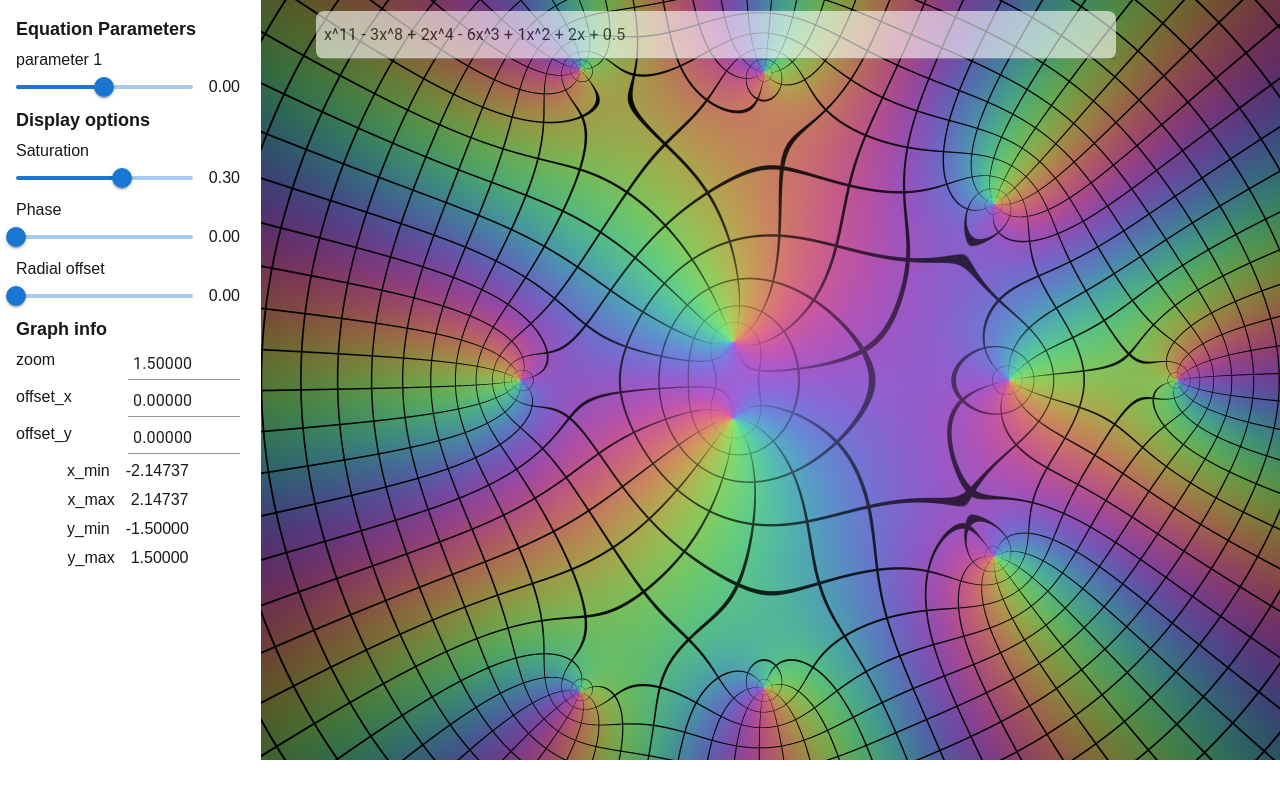
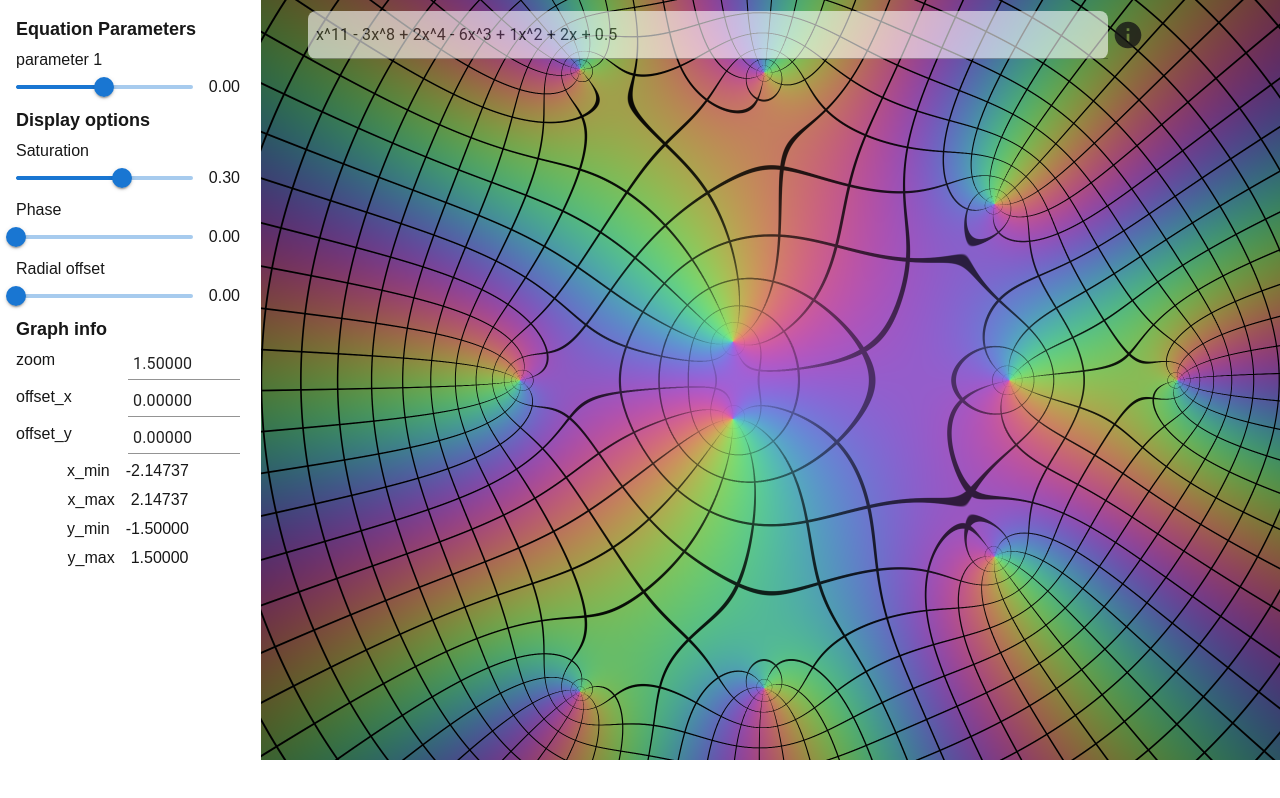
Before and after one commit to AustereTriceratops/complex-graphing-tool, a Next.js app: page / in a window 1280 px wide. Shown: the top 798 px of the page. Built offline with nearby package versions, Linux system fonts and the light colour scheme; what @mui/material-nextjs would draw is missing.

Commit message:
info panel showing built-in functions

```diff
--- a/app/components/EquationInput.js
+++ b/app/components/EquationInput.js
@@ -1,6 +1,8 @@
 import { useEffect, useState } from 'react';
 import { Input } from "@mui/material";
 import ErrorIcon from '@mui/icons-material/Error';
+
+import Info from './Info';
 
 const EquationInput = (props) => {
     const {value, setEquation, error} = props;
@@ -12,7 +14,14 @@ const EquationInput = (props) => {
     }, [value])
 
     return (
-        <div style={{display: 'flex', flexDirection: 'row', padding: '0.5rem', gap: '0.25rem', justifyContent: 'center', alignItems: 'center'}}>
+        <div style={{
+            display: 'flex',
+            flexDirection: 'row',
+            padding: '0.5rem', gap: '0.25rem',
+            justifyContent: 'center',
+            alignItems: 'center'
+        }}>
+            <ErrorIcon style={{visibility: (error)? 'visible' : 'hidden'}}/>
             <Input
                 type="text"
                 value={internalValue}
@@ -37,7 +46,7 @@ const EquationInput = (props) => {
                     }
                 }}
             />
-            <ErrorIcon style={{visibility: (error)? 'visible' : 'hidden'}}/>
+            <Info/>
         </div>
     )
 }
--- /dev/null
+++ b/app/components/Info.js
@@ -0,0 +1,75 @@
+import { useState, useEffect, useRef } from 'react'
+import { Paper, Typography, IconButton } from '@mui/material';
+import InfoIcon from '@mui/icons-material/Info';
+
+const useClickOutsideEvent = (targetRef, exceptionRef, close) => {
+    useEffect(() => {
+        const handleClickOutside = (event) => {
+            if (
+                targetRef.current && !targetRef.current.contains(event.target) &&
+                exceptionRef.current && !exceptionRef.current.contains(event.target)
+            ) {
+                close();
+            }
+        }
+
+        // Bind the event listener
+        document.addEventListener("mousedown", handleClickOutside);
+
+        // cleanup
+        return () => {
+            document.removeEventListener("mousedown", handleClickOutside);
+        };
+    }, [targetRef, exceptionRef])
+}
+
+const Info = () => {
+    const [panelIsVisible, setPanelIsVisible] = useState(false);
+
+    const paperRef = useRef();
+    const controlRef = useRef();
+    useClickOutsideEvent(paperRef, controlRef, () => setPanelIsVisible(false));
+
+    return (
+        <div style={{ position: 'relative' }}>
+            <div ref={controlRef} onClick={() => {
+                setPanelIsVisible(!panelIsVisible);
+            }}>
+                <InfoIcon
+                    sx={{
+                        cursor: 'pointer',
+                        opacity: '0.8',
+                        fontSize: '2rem',
+                        ":hover": {opacity: '1.0'}
+                    }}
+                />
+            </div>
+            <Paper ref={paperRef} elevation={4} sx={{
+                visibility: panelIsVisible ? 'visible' : 'hidden',
+                position: 'absolute',
+                right: 0,
+                top: '3rem',
+                padding: '0.5rem',
+                background: '#555',
+                color: 'white',
+                width: '20rem',
+            }}>
+                <Typography variant="h6" sx={{fontWeight: 'bold'}}>
+                    Constants
+                </Typography>
+                <Typography sx={{ml: 2}}>pi = 3.141592653589793</Typography>
+                <Typography sx={{ml: 2}}>e = 2.718281828459045</Typography>
+
+                <Typography variant="h6" sx={{fontWeight: 'bold'}}>Functions</Typography>
+                <Typography sx={{ml: 2}}>sin(x)</Typography>
+                <Typography sx={{ml: 2}}>cos(x)</Typography>
+                <Typography sx={{ml: 2}}>exp(x)</Typography>
+                <Typography sx={{ml: 2}}>log(x)</Typography>
+                <Typography sx={{ml: 2}}>sqrt(x)</Typography>
+                <Typography sx={{ml: 2}}>conj(x)</Typography>
+            </Paper>
+        </div>
+    )
+}
+
+export default Info;
```
